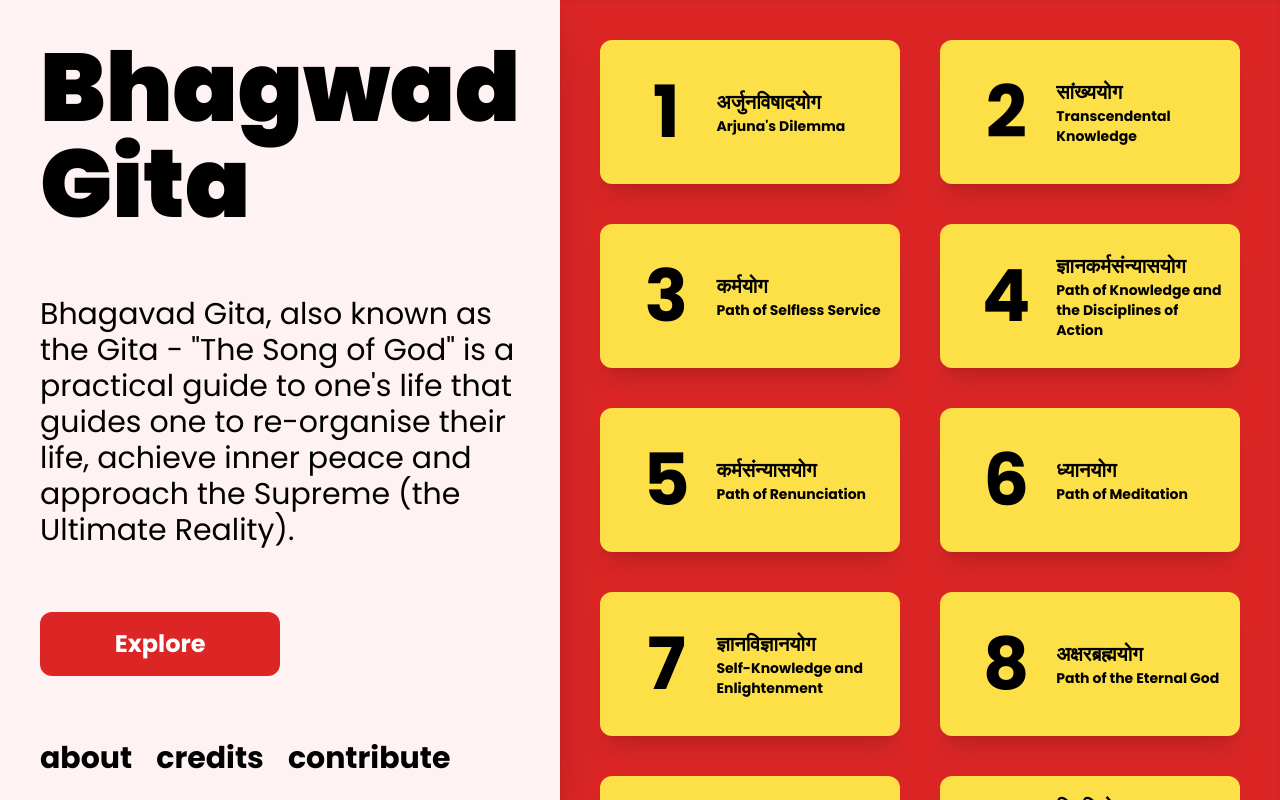
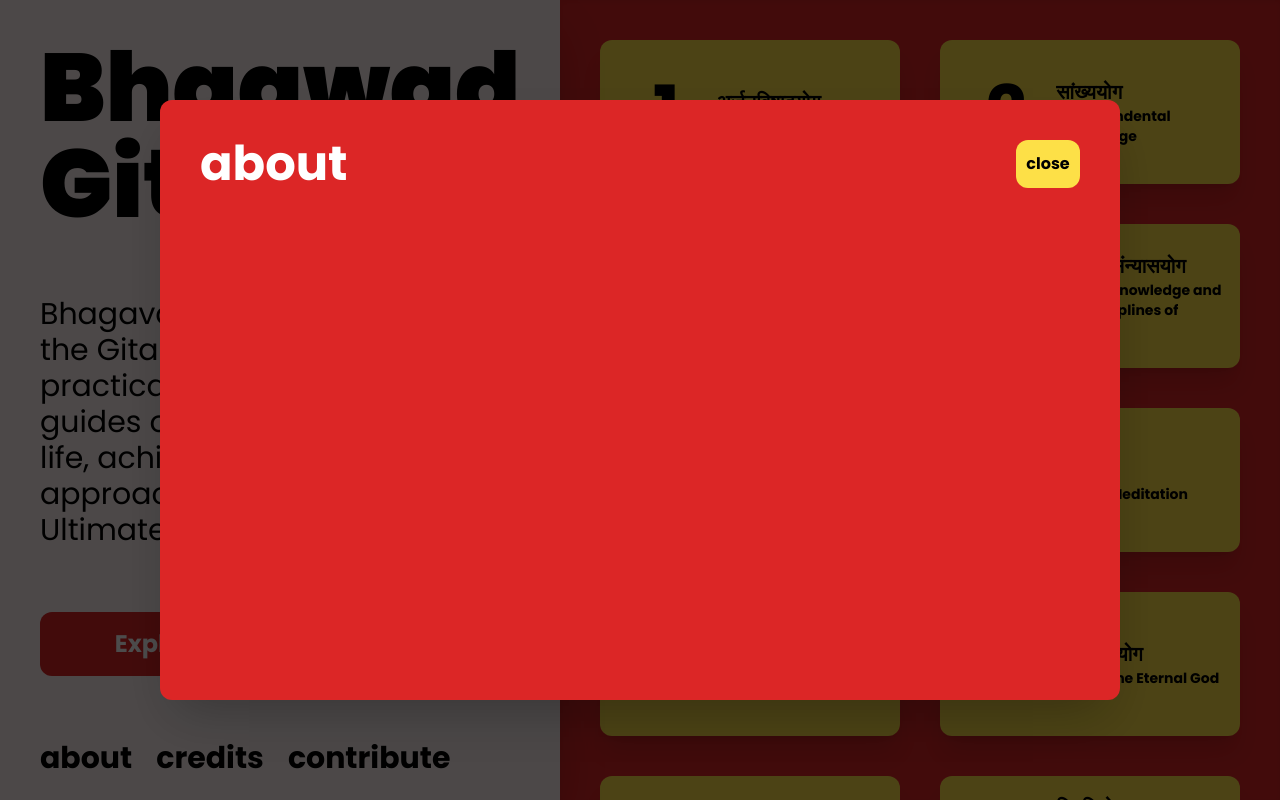
Before and after one commit to Guchii/the-pocket-gita, a Next.js app: page /explore in a window 1280 px wide. Both pictures are taken after a click on the item "about". Built offline with nearby package versions, Linux system fonts and the light colour scheme.

Commit message:
✨ modal implementation

```diff
--- /dev/null
+++ b/components/modal.js
@@ -0,0 +1,23 @@
+const Modal = ({ children, modal, close }) => {
+    if (!modal.isOpen) return null
+    return (
+        <div
+            className="fixed h-screen w-screen top-0 left-0 flex justify-center items-center shadow-2xl"
+            style={{ background: 'rgba(0,0,0,0.7)' }}
+        >
+            <div className="w-3/4 h-3/4 bg-red-600 text-white font-bold shadow-2xl p-10 relative rounded-xl">
+                <div className="flex font-bold justify-between">
+                    <h2 className="text-5xl">{modal.open}</h2>
+                    <button
+                        className="bg-yellow-300 hover:bg-yellow-400 duration-200 w-16 rounded-xl text-black font-bold "
+                        onClick={close}
+                    >
+                        close
+                    </button>
+                </div>
+            </div>
+        </div>
+    )
+}
+
+export default Modal
--- a/components/sidebar.js
+++ b/components/sidebar.js
@@ -1,6 +1,38 @@
 import { useRouter } from 'next/router'
+import chapters from '../data/chapters'
 
-const Sidebar = () => {
+const Sidebar = ({ openModal }) => {
+    const router = useRouter()
+    if (router.pathname === '/chapter/[chap]') {
+        return (
+            <div className="flex flex-col justify-evenly gap-16 h-screen sticky self-start bg-red-50 p-10 shadow-2xl">
+                <h1 className="text-4xl font-black">Bhagwad Gita</h1>
+                <p className="text-xl">
+                    {
+                        chapters.filter(
+                            (chapter) =>
+                                chapter.chapter_number == router.query.chap
+                        )[0].chapter_summary
+                    }
+                </p>
+                <ul className="flex justify-start w-full font-bold text-3xl space-x-6">
+                    <li className="hover:underline underline-offset-1 cursor-pointer">
+                        about
+                    </li>
+                    <li className="hover:underline underline-offset-1 cursor-pointer">
+                        credits
+                    </li>
+                    <li className="hover:underline underline-offset-1 cursor-pointer">
+                        contribute
+                    </li>
+                </ul>
+            </div>
+        )
+    }
+    return <Home openModal={openModal} />
+}
+
+const Home = ({ openModal }) => {
     const router = useRouter()
     return (
         <div className="flex flex-col justify-evenly gap-16 h-screen sticky self-start bg-red-50 p-10 shadow-2xl">
@@ -19,13 +51,22 @@ const Sidebar = () => {
                 Explore
             </button>
             <ul className="flex justify-start w-full font-bold text-3xl space-x-6">
-                <li className="hover:underline underline-offset-1 cursor-pointer">
+                <li
+                    onClick={() => openModal('about')}
+                    className="hover:underline underline-offset-1 cursor-pointer"
+                >
                     about
                 </li>
-                <li className="hover:underline underline-offset-1 cursor-pointer">
+                <li
+                    onClick={() => openModal('credits')}
+                    className="hover:underline underline-offset-1 cursor-pointer"
+                >
                     credits
                 </li>
-                <li className="hover:underline underline-offset-1 cursor-pointer">
+                <li
+                    onClick={() => openModal('contribute')}
+                    className="hover:underline underline-offset-1 cursor-pointer"
+                >
                     contribute
                 </li>
             </ul>
@@ -33,4 +74,37 @@ const Sidebar = () => {
     )
 }
 
+const Chapter = () => {
+    return (
+        <>
+            <div className="flex flex-col justify-evenly gap-16 h-screen sticky self-start bg-red-50 p-10 shadow-2xl">
+                <h1 className="text-8xl font-black">Bhagwad Gita</h1>
+                <p className="text-3xl">
+                    Bhagavad Gita, also known as the Gita - &#34;The Song of
+                    God&#34; is a practical guide to one&apos;s life that guides
+                    one to re-organise their life, achieve inner peace and
+                    approach the Supreme (the Ultimate Reality).
+                </p>
+                {/* button */}
+                <button
+                    onClick={() => router.push('/explore')}
+                    className="duration-200 bg-red-600 hover:bg-red-700 active:translate-y-1 text-white text-2xl w-1/2 p-4 font-bold rounded-xl"
+                >
+                    Explore
+                </button>
+                <ul className="flex justify-start w-full font-bold text-3xl space-x-6">
+                    <li className="hover:underline underline-offset-1 cursor-pointer">
+                        about
+                    </li>
+                    <li className="hover:underline underline-offset-1 cursor-pointer">
+                        credits
+                    </li>
+                    <li className="hover:underline underline-offset-1 cursor-pointer">
+                        contribute
+                    </li>
+                </ul>
+            </div>
+        </>
+    )
+}
 export default Sidebar
--- a/pages/_app.js
+++ b/pages/_app.js
@@ -1,17 +1,26 @@
 import Sidebar from '../components/sidebar'
 import '../styles/globals.css'
 import { Provider } from '../util/provider'
+import Modal from '../components/modal'
+import { useState } from 'react'
 
 function MyApp({ Component, pageProps }) {
+    const [modal, setModal] = useState({ isOpen: false, open: 'about' })
     return (
         <Provider>
             <main className="grid grid-cols-[0.6fr_1fr]">
-                <Sidebar />
+                <Sidebar
+                    openModal={(open) => setModal({ isOpen: true, open })}
+                />
                 <Component
                     className="text-white shadow-inner p-10 h-screen overflow-auto "
                     {...pageProps}
                 />
             </main>
+            <Modal
+                modal={modal}
+                close={() => setModal({ ...modal, isOpen: false })}
+            />
         </Provider>
     )
 }
```
